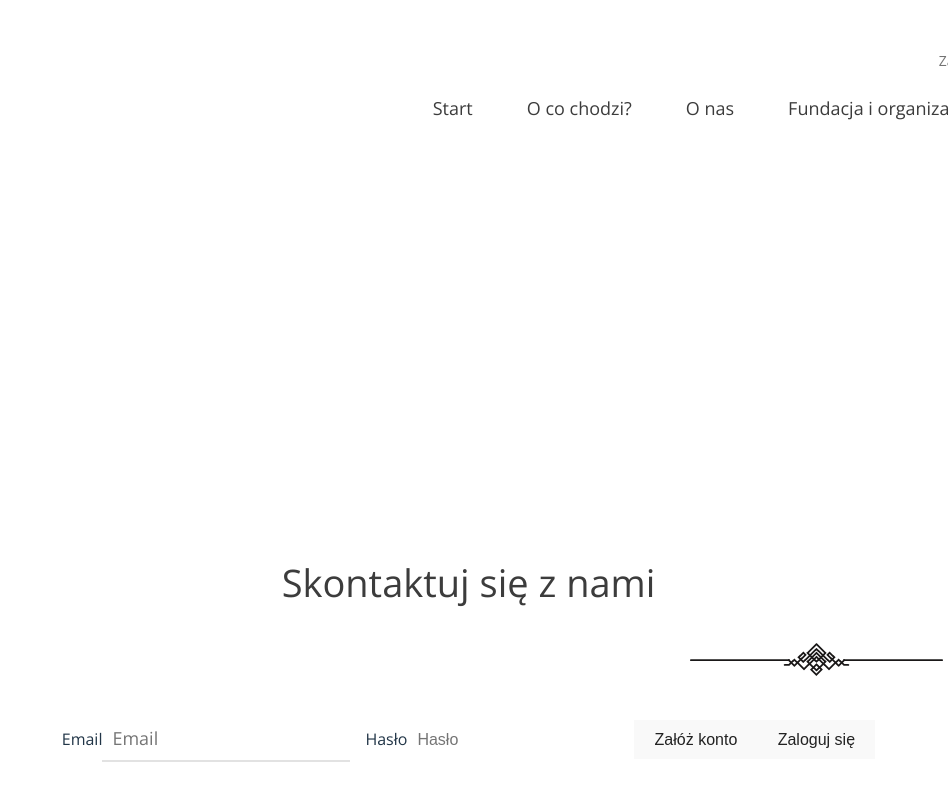
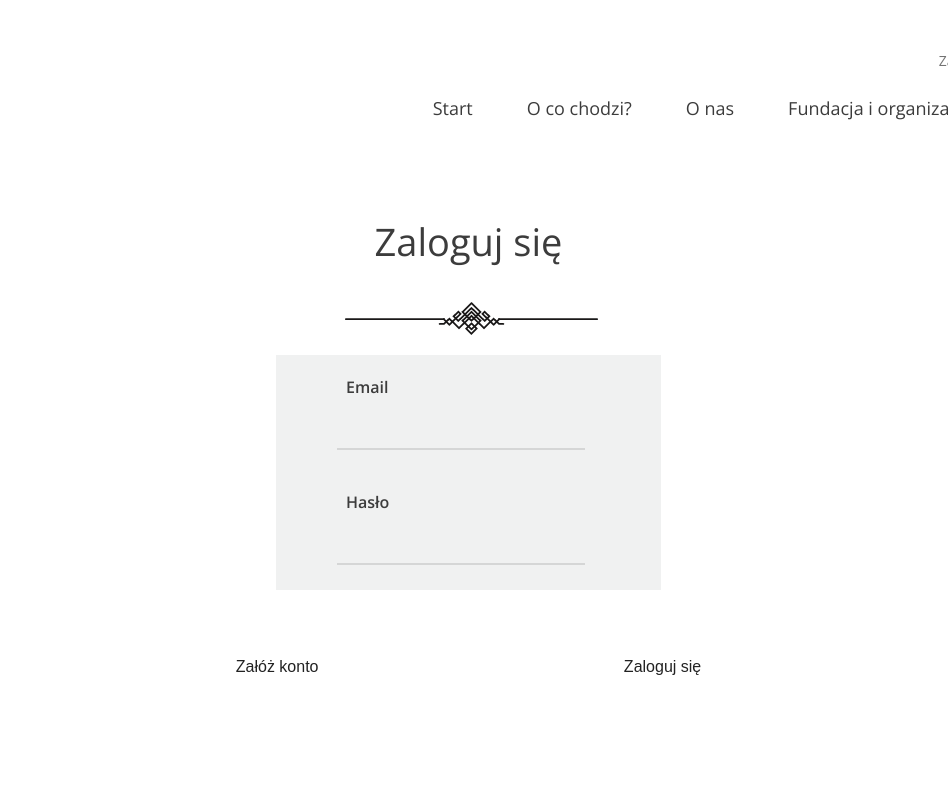
Before and after one commit to korneliagruszka/Second_hande, a React (Vite) app: page /login in a window 1280 px wide. Shown: the top 800 px of the page, without its empty margins (332-1280 px from the left). Built offline with nearby package versions, Linux system fonts and the light colour scheme.

Commit message:
2a_Login_Layout_done

```diff
--- a/src/components/Home/Login/login.jsx
+++ b/src/components/Home/Login/login.jsx
@@ -4,26 +4,28 @@ import secondImage from "../../../assets/Decoration.png";
 function Login(){
     return (
         <div className="login">
-            <h2>Skontaktuj się z nami</h2>
+            <h2>Zaloguj się</h2>
             <img src={secondImage} alt="Decoration" className="login_decoration_image" />
             <form className="login_form">
+              <div className="form_inputs">
                 <label htmlFor="email">Email</label>
-                <input
+                <input className="email"
                     type="email"
                     id="email"
                     name="email"
-                    placeholder="Email"
                 />
                 <label htmlFor="password">Hasło</label>
                 <input
                     type="password"
                     id="password"
                     name="password"
-                    placeholder="Hasło"
                 />
+                </div>
+            </form>
+            <div className="form_buttons">
                 <button type="button" className="register_button">Załóż konto</button>
                 <button type="submit" className="login_button">Zaloguj się</button>
-            </form>
+                </div>
         </div>
     )
 }
--- a/src/components/Home/Login/login.scss
+++ b/src/components/Home/Login/login.scss
@@ -3,21 +3,69 @@
 .login {
     position: relative;
     width: 1585px;
-    height: 1026px;
+    height: 450px;
     display: flex;
     align-items: center;
     flex-direction: column;
     justify-content: center;
-    overflow: hidden;
 
     h2 {
       font-size: 38px;
       font-weight: 400;
       color: $color-text-dark-grey;
+      margin-top: 200px;
     }
   }
 
   .login_decoration_image {
-    margin-left: 695px;
-    margin-bottom: 40px;
+    margin-left: 5px;
+    margin-bottom: 20px;
   }
+
+  .form_inputs {
+    width: 385px;
+    height: 235px;
+    background: #F0F1F1 0% 0% no-repeat padding-box;
+  }
+
+  .form_inputs label {
+    display: block;
+    margin-bottom: 5px;
+    color: $color-text-dark-grey;
+    font-weight: 600;
+    text-align: left;
+    margin-left: 70px;
+    padding-top: 20px;
+}
+
+.form_inputs input {
+    margin-bottom: 20px;
+}
+
+.form_buttons {
+    display: flex;
+    justify-content: space-between;
+    padding: 8px 16px;
+    margin-top: 50px;
+}
+
+.register_button, .login_button {
+  background-color: $color-white;
+}
+
+.register_button {
+    flex-grow: 1;
+    margin-right: 265px;
+}
+
+.login_button {
+    flex-grow: 1;
+}
+
+#password, .email {
+  font: normal normal normal 18px Open Sans;
+  border-bottom: 2px solid #3c3c3c26;
+  margin-right: 15px;
+  color: $color-text-dark-grey;
+  background: #F0F1F1 0% 0% no-repeat padding-box;
+}
```
